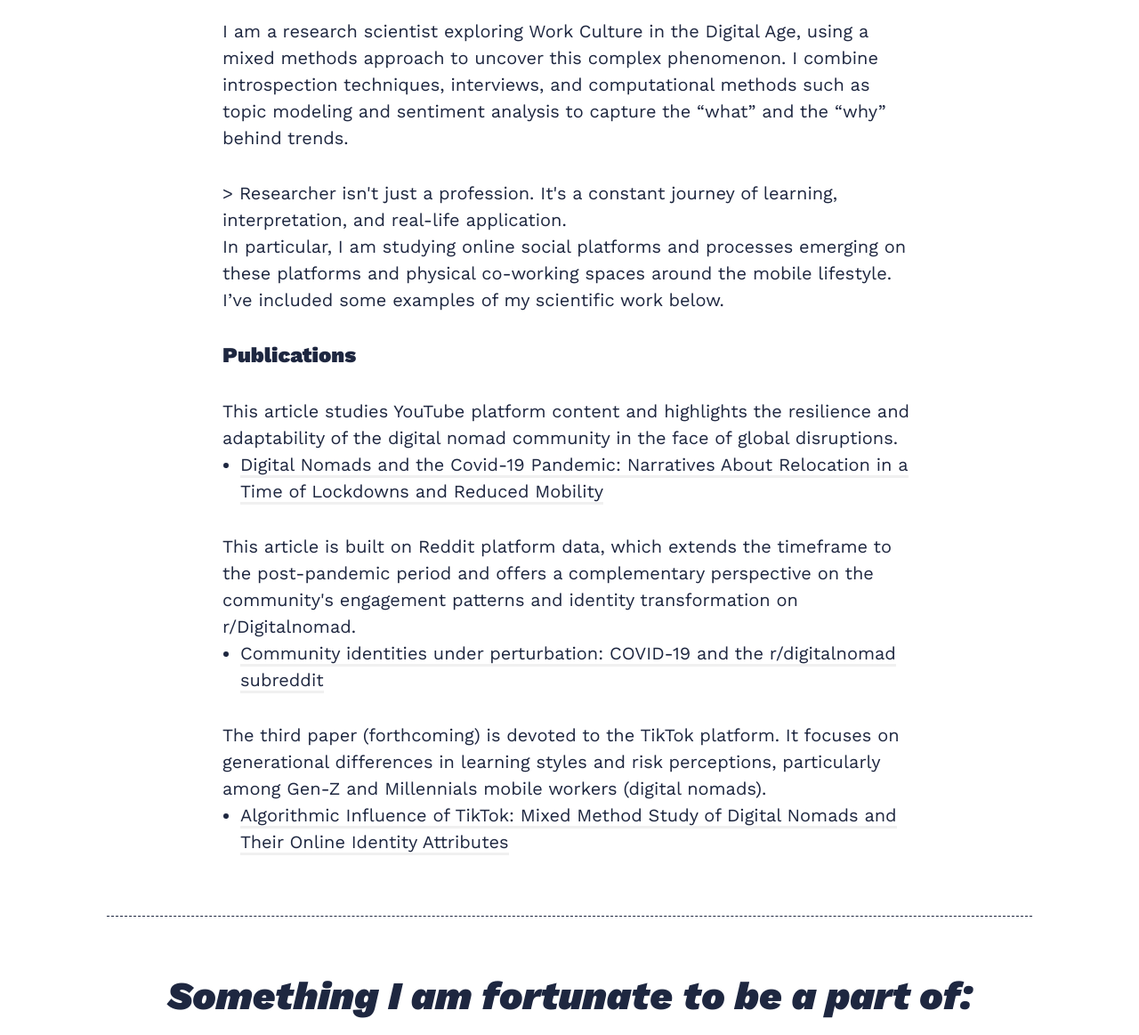
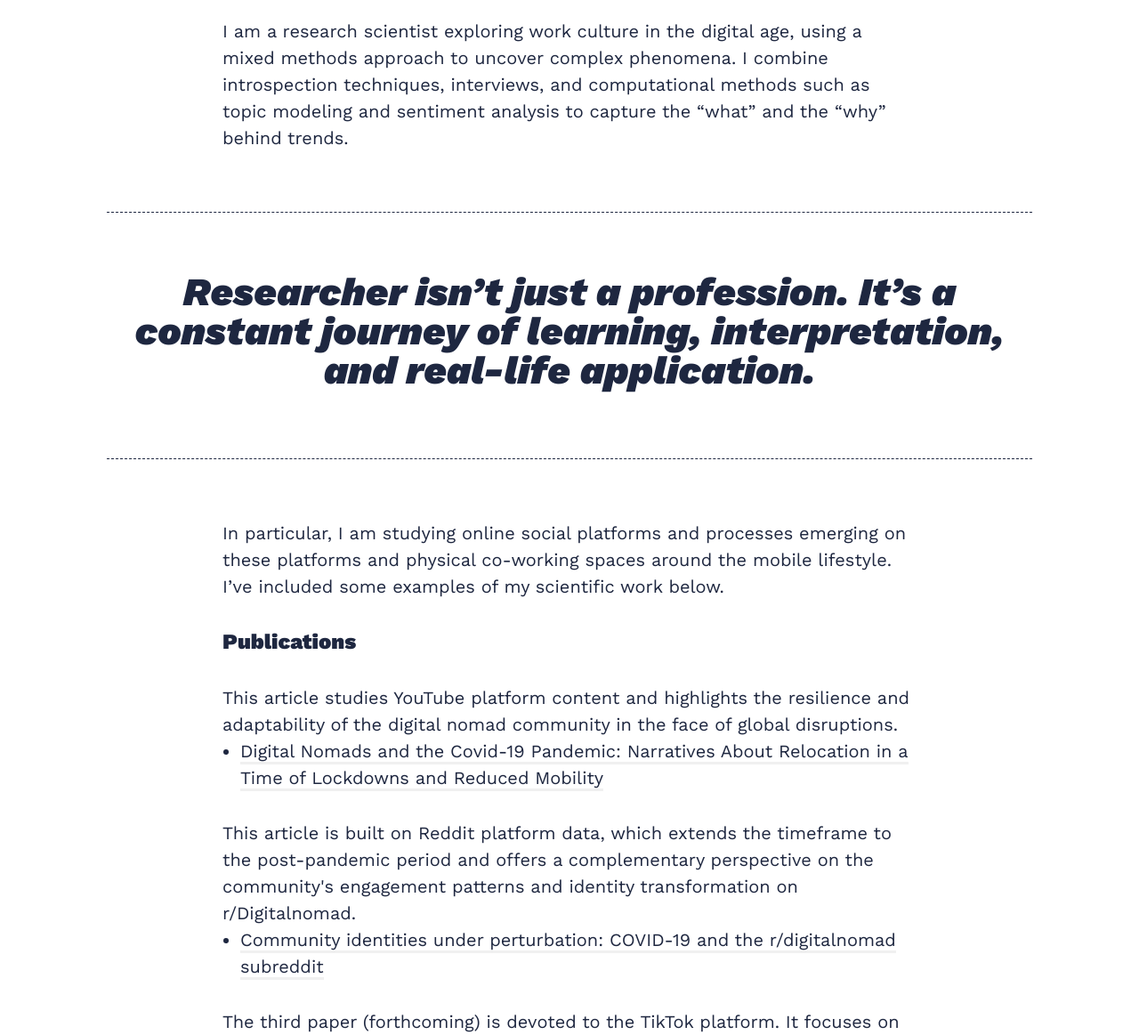
Before and after one commit to kargam0167/kargam0167.github.io, a Jekyll site: the page built from _pages/about.md, in a window 1280 px wide and 1400 px high, scrolled down 822 px. Shown: the part 237-1400 px from the top of the window at 89% size. Built offline with Jekyll 4.4.1, drawn with Linux system fonts in a browser that asks for light colours; nearby versions of some CDN libraries; some of the changed text lies outside the part shown.

Commit message:
Update about.md

```diff
--- a/_pages/about.md
+++ b/_pages/about.md
@@ -5,10 +5,10 @@
 ---
 <div style="background-image: url('/images/03-1.jpg'); background-size: contain; background-position: center; height: 800px; margin-bottom: 20px; background-repeat: no-repeat;">
 </div>
-I am a research scientist exploring Work Culture in the Digital Age, using a mixed methods approach to uncover this complex phenomenon. I combine introspection techniques, interviews, and computational methods such as topic modeling and sentiment analysis to capture the "what" and the "why" behind trends.
-<div>
+I am a research scientist exploring work culture in the digital age, using a mixed methods approach to uncover complex phenomena. I combine introspection techniques, interviews, and computational methods such as topic modeling and sentiment analysis to capture the "what" and the "why" behind trends.
+
 > Researcher isn't just a profession. It's a constant journey of learning, interpretation, and real-life application.
-</div>
+
 In particular, I am studying online social platforms and processes emerging on these platforms and physical co-working spaces around the mobile lifestyle. I've included some examples of my scientific work below.
 
 <div class="publications">
@@ -29,21 +29,19 @@
     </ul>
   </div>
 
-> Something I am fortunate to be a part of:
+> I am fortunate to be a Generation X:
 
-As a member of Generation X, I am one of those digital pioneers who transitioned from rotary phones to a world of mobile applications. My journey integrated significant cultural and technological shifts, weaving them into my perspective and practices.
+As one of those digital pioneers who transitioned from rotary phones to a world of the Internet of Things, my journey integrated significant cultural and technological shifts, weaving them into my perspective and practices.
 
 Having witnessed five seismic tech shifts (personal computing → internet → mobile → cloud → AI) and two workplace revolutions (9-5 office culture → remote work → hybrid models), I am embracing innovations that solve concrete problems while maintaining human oversight.
 
 <div class="gallery-box">
   <div class="gallery">
-      <img src="/images/05-2.jpg" style="height: 400px; width: 600px;">
-      <img src="/images/05-1.jpg" style="height: 400px; width: 600px;">
+      <img src="/images/05-2.jpg" alt="Technology">
+      <img src="/images/05-1.jpg" alt="Technology">
     </div>
   </div>
   <div class="gallery-box">
-  <div class="gallery">
       <em>Photo by <a href="https://unsplash.com/@austindistel?utm_content=creditCopyText&utm_medium=referral&utm_source=unsplash">Austin Distel</a> on <a href="https://unsplash.com/photos/person-using-both-laptop-and-smartphone-tLZhFRLj6nY?utm_content=creditCopyText&utm_medium=referral&utm_source=unsplash">Unsplash</a></em>
       <em>Photo by <a href="https://unsplash.com/@wesley_squared?utm_content=creditCopyText&utm_medium=referral&utm_source=unsplash">Wesley Hilario</a> on <a href="https://unsplash.com/photos/person-holding-black-rotary-telephone-CNSH-JGEwtI?utm_content=creditCopyText&utm_medium=referral&utm_source=unsplash">Unsplash</a></em>
-</div>
  </div>
```
